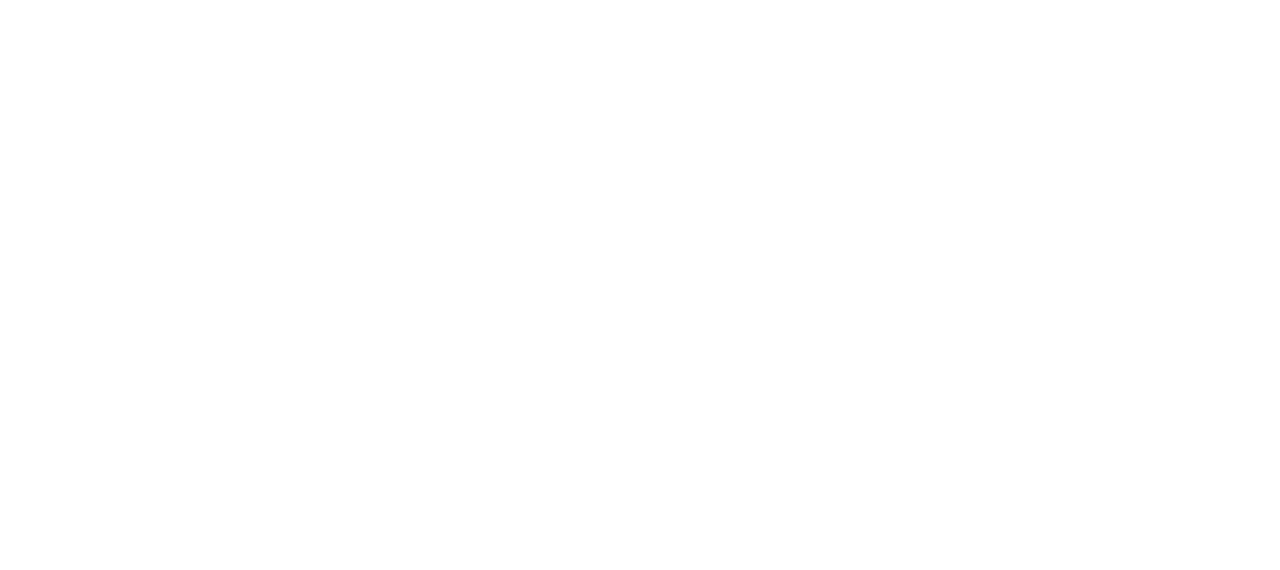
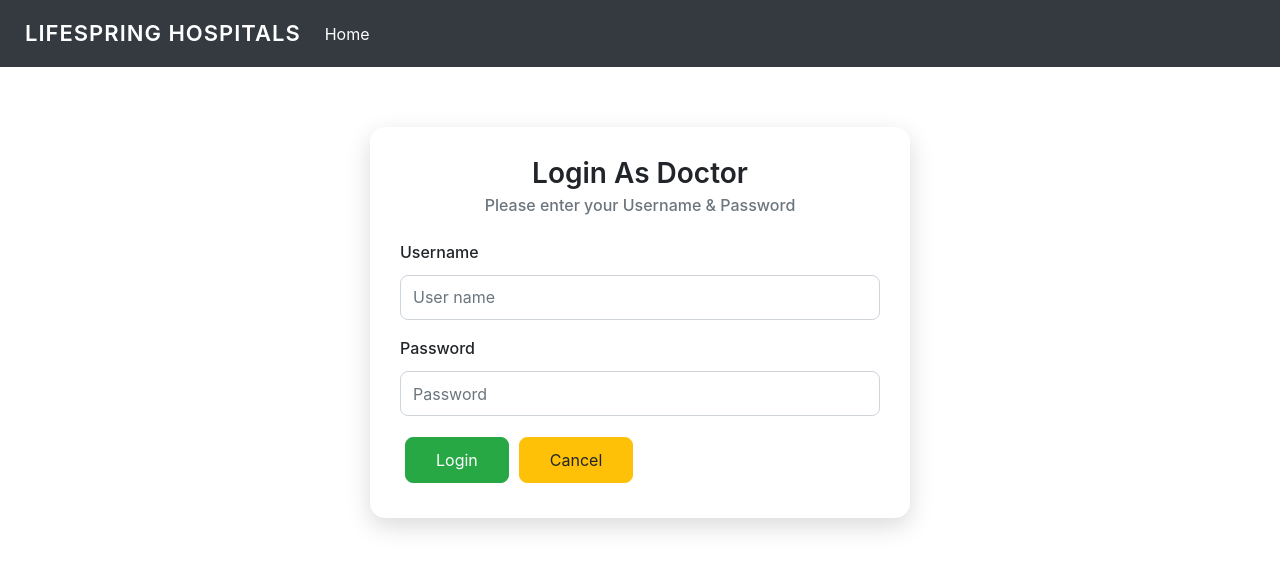
Before and after one commit to arotechetan18/Hospital-Management-System-with-Springboot, an Angular app in the folder Frontend/Hospital_UI/: page /doctor-login in a window 1280 px wide. Before the commit this address led to /. Shown: the top 570 px of the page. Built offline with nearby package versions, Linux system fonts and the light colour scheme.

Commit message:
Added doctor login component with authentication also check it

```diff
--- a/Frontend/Hospital_UI/src/app/app-routing.module.ts
+++ b/Frontend/Hospital_UI/src/app/app-routing.module.ts
@@ -11,6 +11,7 @@
 import { UpdatePatientComponent } from './update-patient/update-patient.component';
 import { ViewPatientComponent } from './view-patient/view-patient.component';
 import { UpdateMedicineComponent } from './update-medicine/update-medicine.component';
+import { DoctorLoginComponent } from './doctor-login/doctor-login.component';
 
 const routes: Routes = [
  { path:'admin',component:AdmindashboardComponent},
@@ -24,7 +25,8 @@
  {path:'create-medicine',component:CreateMedicineComponent},
  {path:'update-patient/:id',component:UpdatePatientComponent},
  {path:'view-patient/:id',component:ViewPatientComponent},
- {path:'update-medicine/:id',component:UpdateMedicineComponent}
+ {path:'update-medicine/:id',component:UpdateMedicineComponent},
+ {path:'doctor-login',component:DoctorLoginComponent}
 ];
 
 @NgModule({
--- a/Frontend/Hospital_UI/src/app/app.module.ts
+++ b/Frontend/Hospital_UI/src/app/app.module.ts
@@ -17,6 +17,7 @@
 import { UpdatePatientComponent } from './update-patient/update-patient.component';
 import { ViewPatientComponent } from './view-patient/view-patient.component';
 import { UpdateMedicineComponent } from './update-medicine/update-medicine.component';
+import { DoctorLoginComponent } from './doctor-login/doctor-login.component';
 
 @NgModule({
   declarations: [
@@ -32,6 +33,7 @@
     UpdatePatientComponent,
     ViewPatientComponent,
     UpdateMedicineComponent,
+    DoctorLoginComponent,
 
   ],
   imports: [
--- a/Frontend/Hospital_UI/src/app/create-medicine/create-medicine.component.html
+++ b/Frontend/Hospital_UI/src/app/create-medicine/create-medicine.component.html
@@ -25,7 +25,8 @@
 
     </div>
   </div>
-</nav><div class="container">
+</nav>
+<div class="container">
     <h2 class="text-center">Add New Medicine</h2>
 
     <form (ngSubmit)="onSubmit()">
--- /dev/null
+++ b/Frontend/Hospital_UI/src/app/doctor-auth.service.ts
@@ -0,0 +1,21 @@
+import { Injectable } from '@angular/core';
+
+@Injectable({
+  providedIn: 'root'
+})
+export class DoctorAuthService {
+
+  constructor() { }
+
+  authenticate( username:string ,password:string){
+
+  if(username=="chetan"&&password=="chetan12345"){
+    sessionStorage.setItem('username',username);
+    return true;
+
+  }else{
+    alert("wrong Credentials")
+    return false;
+  }
+  }
+}
--- a/Frontend/Hospital_UI/src/app/doctor-dashboard/doctor-dashboard.component.html
+++ b/Frontend/Hospital_UI/src/app/doctor-dashboard/doctor-dashboard.component.html
@@ -25,7 +25,7 @@
 
       <div class="mx-2">
 
-        <button style="margin: 5px;" class="btn btn-danger" >Logout</button>
+        <button style="margin: 5px;" class="btn btn-danger" routerLink="/home" >Logout</button>
 
     </div>
 
--- /dev/null
+++ b/Frontend/Hospital_UI/src/app/doctor-login/doctor-login.component.css
@@ -0,0 +1,77 @@
+/* Navbar */
+.navbar {
+  padding: 12px 25px;
+}
+
+.navbar-brand {
+  font-size: 22px;
+  font-weight: 600;
+  letter-spacing: 1px;
+}
+
+/* Page Background */
+.container {
+  margin-top: 60px;
+}
+
+/* Card Styling */
+.card {
+  padding: 30px;
+  border-radius: 15px;
+  box-shadow: 0 8px 25px rgba(0, 0, 0, 0.15);
+  border: none;
+  background-color: #ffffff;
+}
+
+/* Headings */
+.card h1 {
+  font-size: 28px;
+  font-weight: 600;
+  margin-bottom: 5px;
+}
+
+.card h6 {
+  color: #6c757d;
+  margin-bottom: 25px;
+}
+
+/* Labels */
+.form-label h4 {
+  font-size: 16px;
+  margin-bottom: 5px;
+  font-weight: 500;
+}
+
+/* Input fields */
+.form-control {
+  height: 45px;
+  border-radius: 8px;
+}
+
+/* Buttons */
+.btn-success {
+  padding: 10px 30px;
+  border-radius: 8px;
+  font-size: 16px;
+}
+
+.btn-warning {
+  padding: 10px 30px;
+  border-radius: 8px;
+  font-size: 16px;
+}
+
+/* Button hover */
+.btn-success:hover {
+  background-color: #198754;
+}
+
+.btn-warning:hover {
+  background-color: #e0a800;
+}
+
+/* Center card */
+.row {
+  display: flex;
+  justify-content: center;
+}
--- /dev/null
+++ b/Frontend/Hospital_UI/src/app/doctor-login/doctor-login.component.html
@@ -0,0 +1,60 @@
+
+<nav style="margin:auto" class="navbar navbar-expand-lg bg-dark">
+
+    <a style="color: white;" class="navbar-brand" href="#">LIFESPRING HOSPITALS</a>
+    <button class="navbar-toggler" type="button" data-bs-toggle="collapse" data-bs-target="#navbarSupportedContent" aria-controls="navbarSupportedContent" aria-expanded="false" aria-label="Toggle navigation">
+      <span class="navbar-toggler-icon"></span>
+    </button>
+    <div class="collapse navbar-collapse" id="navbarSupportedContent">
+      <ul class="navbar-nav me-auto mb-2 mb-lg-0">
+        <li class="nav-item">
+          <a style="color: white;"class="nav-link active" aria-current="page" href="javascript:void(0);" routerLink="/home">Home</a>
+        </li>
+
+
+
+      </ul>
+
+    </div>
+
+  </nav>
+
+
+  <div class="container">
+
+    <div class="row">
+
+
+        <div class="col-md-6">
+            <div class="card">
+
+                <div class="text-center">
+                    <h1>Login As Doctor</h1>
+                    <h6>Please enter your Username & Password</h6>
+
+                </div>
+                <form>
+
+                    <div class="mb-3">
+                        <label for="formGroupExampleInput" class="form-label"><h4>Username</h4></label>
+                        <input type="text" name="username" [(ngModel)]="username" class="form-control" id="formGroupExampleInput" placeholder="User name" required>
+                      </div>
+                      <div class="mb-3">
+                        <label for="formGroupExampleInput2" class="form-label"><h4>Password</h4></label>
+                        <input type="password" name="password" [(ngModel)]="password" class="form-control" id="formGroupExampleInput2" placeholder="Password" required>
+                      </div>
+                      <div class="d-grid gap-2 d-md-block">
+
+                        <button (click)=checkLogin() style="margin: 5px;"  class="btn btn-success" type="button" >Login</button>
+
+                        <button style="margin: 5px;" class="btn btn-warning" type="button" routerLink="/home">Cancel</button>
+                      </div>
+
+                </form>
+
+
+
+            </div>
+        </div>
+    </div>
+</div>
--- /dev/null
+++ b/Frontend/Hospital_UI/src/app/doctor-login/doctor-login.component.ts
@@ -0,0 +1,32 @@
+import { Component } from '@angular/core';
+import { Route, Router } from '@angular/router';
+import { DoctorAuthService } from '../doctor-auth.service';
+
+@Component({
+  selector: 'app-doctor-login',
+  templateUrl: './doctor-login.component.html',
+  styleUrl: './doctor-login.component.css'
+})
+export class DoctorLoginComponent {
+
+  constructor(private router:Router,private doctorAuthService:DoctorAuthService){}
+
+  username:string='';
+  password:string='';
+
+  inValidLogin=false;
+
+  checkLogin(){
+    if(this.doctorAuthService.authenticate(this.username,this.password  )){
+
+      this.router.navigate(['doctordashboard'])
+   this.inValidLogin=false;
+    }else{
+     this.inValidLogin=true;
+      alert("Wrong Credentials")
+      this.router.navigate(['home'])
+
+
+    }
+  }
+}
--- a/Frontend/Hospital_UI/src/app/homepage/homepage.component.html
+++ b/Frontend/Hospital_UI/src/app/homepage/homepage.component.html
@@ -24,7 +24,7 @@
           </ul>
 
             <div class="mx-2">
-                <button style="margin: 5px;" class="btn btn-danger" data-toggle="modal" data-target="#loginModal"><a style="color: white;" href="javascript:void(0);" routerLink="/doclogin">Login as Doctor</a></button>
+                <button style="margin: 5px;" class="btn btn-danger" data-toggle="modal" data-target="#loginModal"><a style="color: white;" href="javascript:void(0);" routerLink="/doctor-login">Login as Doctor</a></button>
                 <button style="margin: 5px;"class="btn btn-danger" data-toggle="modal" data-target="#loginModal"><a style="color:white;" href="javascript:void(0);" routerLink="/adlogin">Login as Admin</a></button>
 
             </div>
--- a/Frontend/Hospital_UI/src/app/update-medicine/update-medicine.component.html
+++ b/Frontend/Hospital_UI/src/app/update-medicine/update-medicine.component.html
@@ -1,3 +1,32 @@
+<nav class="navbar navbar-expand-lg custom-navbar">
+  <div class="container-fluid">
+    <a class="navbar-brand" href="#">LifeSpring Hospitals</a>
+
+    <button
+      class="navbar-toggler"
+      type="button"
+      data-bs-toggle="collapse"
+      data-bs-target="#navbarSupportedContent">
+      <span class="navbar-toggler-icon"></span>
+    </button>
+
+    <div class="collapse navbar-collapse" id="navbarSupportedContent">
+      <ul class="navbar-nav me-auto mb-2 mb-lg-0">
+        <li class="nav-item">
+
+          <a class="nav-link active" routerLink="/view-medicines">
+           back
+          </a>
+        </li>
+
+
+      </ul>
+
+
+    </div>
+  </div>
+</nav>
+
 <div class="container">
 <h2 class="text-center">Update Medicine</h2>
 <form (ngSubmit)="onSubmit()">
```
Also changed, not shown: 2 other files (tests, documents, lock files or other folders).
